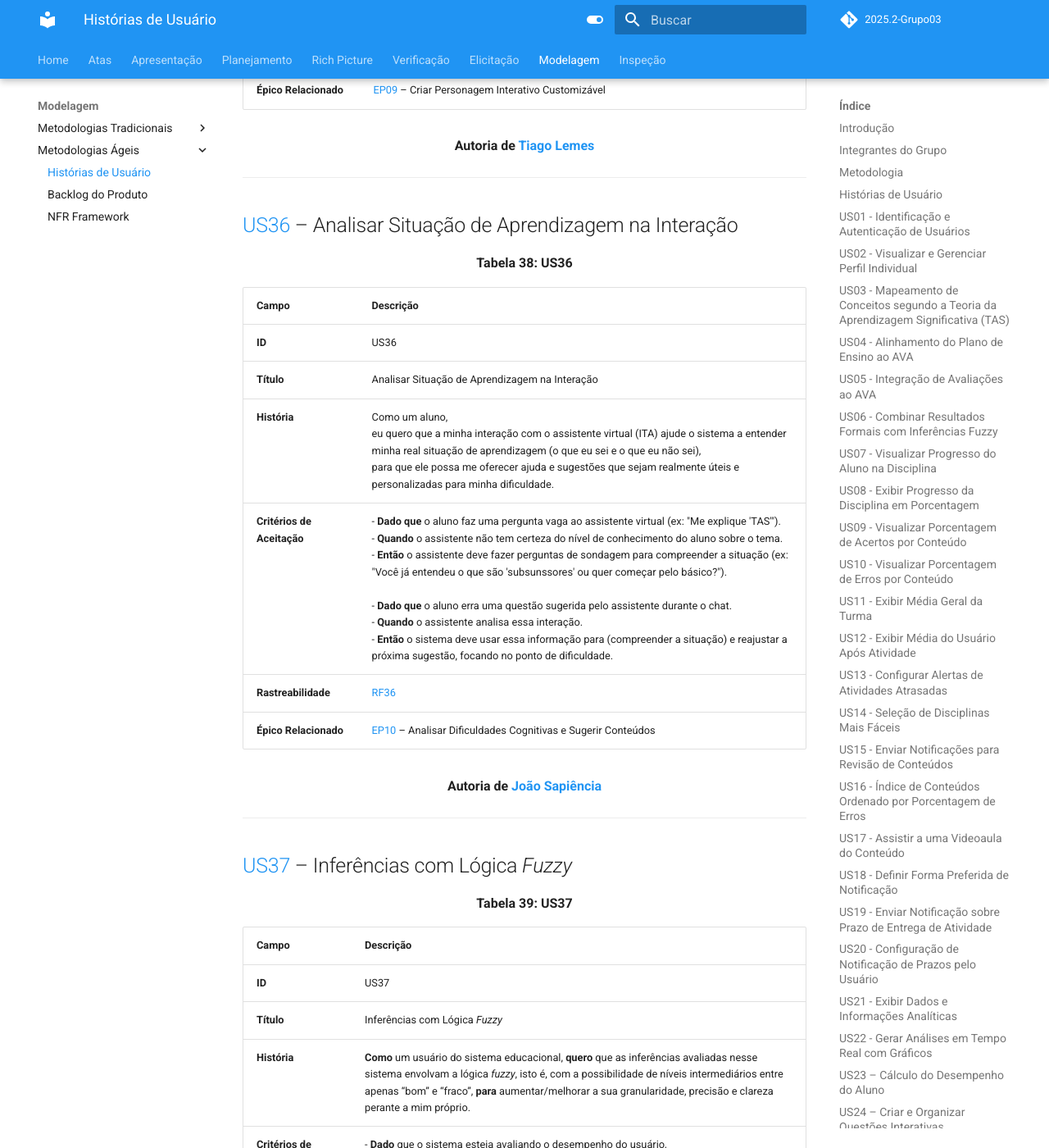
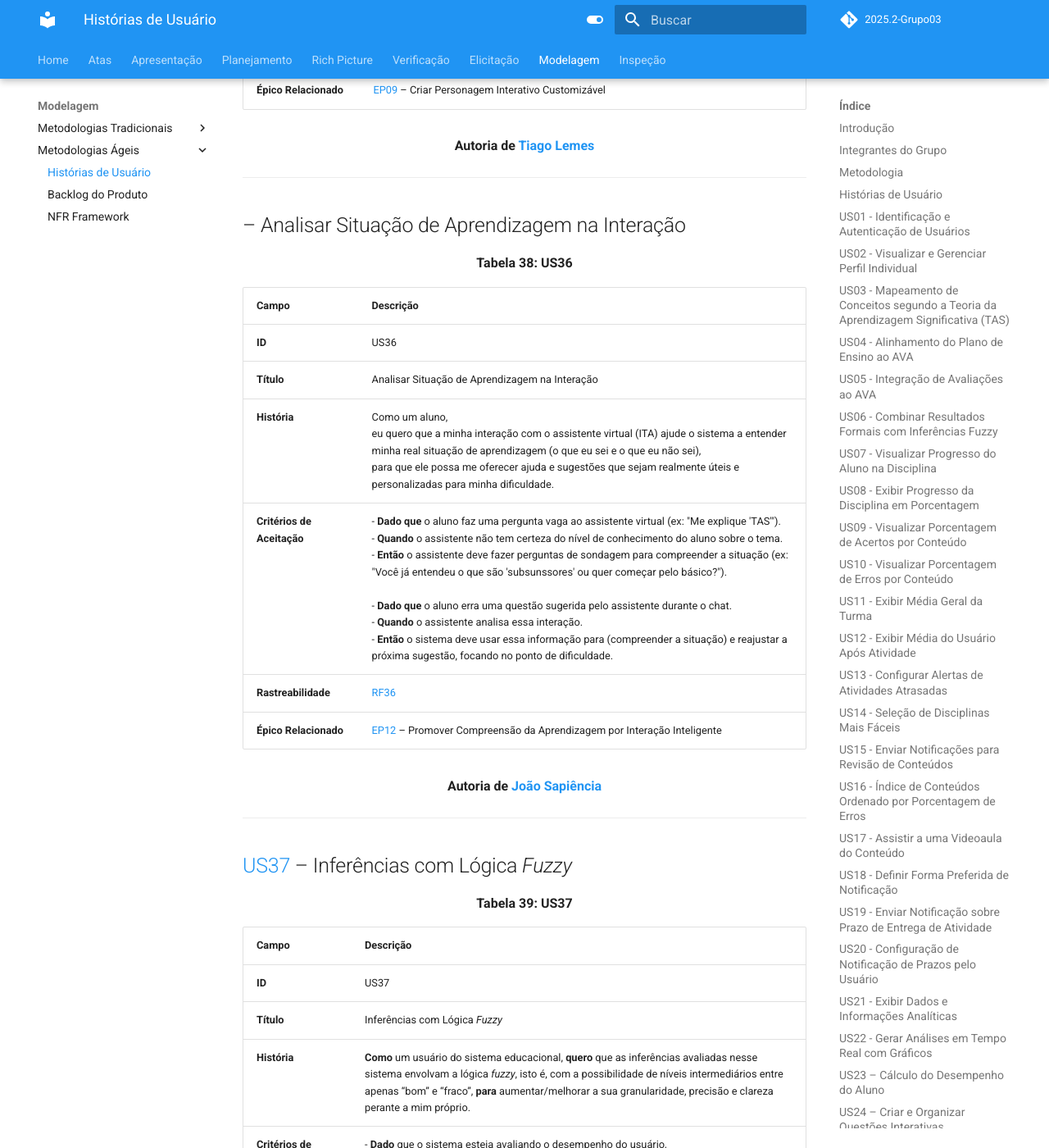
Before and after one commit to Requisitos-de-Software/2025.2-Grupo03, an MkDocs documentation site: the page built from docs/Modelagem/historias_de_usuario.md, in a window 1280 px wide and 1400 px high, scrolled down 29343 px. Shown: the whole window at 82% size. Built offline with MkDocs 1.6.1 and Material for MkDocs 9.7.7, drawn with Linux system fonts in a browser that asks for light colours; comment, search, counter and statistics services are not loaded.

Commit message:
Update historias_de_usuario.md

```diff
--- a/docs/Modelagem/historias_de_usuario.md
+++ b/docs/Modelagem/historias_de_usuario.md
@@ -631,7 +631,7 @@ A padronização da tabela pode ser observada na Tabela 2.
 
 ---
 
-## [US36](https://requisitos-de-software.github.io/2025.2-Grupo03/Modelagem/historias_de_usuario/#us36-analisar-situacao-de-aprendizagem-na-interacao) – Analisar Situação de Aprendizagem na Interação
+## [](https://requisitos-de-software.github.io/2025.2-Grupo03/Modelagem/historias_de_usuario/#us36-analisar-situacao-de-aprendizagem-na-interacao) – Analisar Situação de Aprendizagem na Interação
 
 <div align="center"><strong>Tabela 38: US36</strong></div>
 
@@ -642,7 +642,7 @@ A padronização da tabela pode ser observada na Tabela 2.
 | **História** | Como um aluno,<br>eu quero que a minha interação com o assistente virtual (ITA) ajude o sistema a entender minha real situação de aprendizagem (o que eu sei e o que eu não sei),<br>para que ele possa me oferecer ajuda e sugestões que sejam realmente úteis e personalizadas para minha dificuldade. |
 | **Critérios de Aceitação** | - **Dado que** o aluno faz uma pergunta vaga ao assistente virtual (ex: "Me explique 'TAS'").<br>- **Quando** o assistente não tem certeza do nível de conhecimento do aluno sobre o tema.<br>- **Então** o assistente deve fazer perguntas de sondagem para compreender a situação (ex: "Você já entendeu o que são 'subsunssores' ou quer começar pelo básico?").<br><br>- **Dado que** o aluno erra uma questão sugerida pelo assistente durante o chat.<br>- **Quando** o assistente analisa essa interação.<br>- **Então** o sistema deve usar essa informação para (compreender a situação) e reajustar a próxima sugestão, focando no ponto de dificuldade. |
 | **Rastreabilidade** | [RF36](https://requisitos-de-software.github.io/2025.2-Grupo03/Elicitacao/requisitos_elicitados/#funcionais) |
-| **Épico Relacionado** | [EP10](https://requisitos-de-software.github.io/2025.2-Grupo03/Modelagem/backlog_do_produto/#ep10-analisar-dificuldades-cognitivas-e-sugerir-conteudos) – Analisar Dificuldades Cognitivas e Sugerir Conteúdos |
+| **Épico Relacionado** | [EP12](https://requisitos-de-software.github.io/2025.2-Grupo03/Modelagem/backlog_do_produto/#ep12-promover-compreensao-da-aprendizagem-por-interacao-inteligente) – Promover Compreensão da Aprendizagem por Interação Inteligente |
 
 <div align="center"><strong>Autoria de <a href="https://github.com/JoaoSapiencia">João Sapiência</a></strong></div>
 
```
